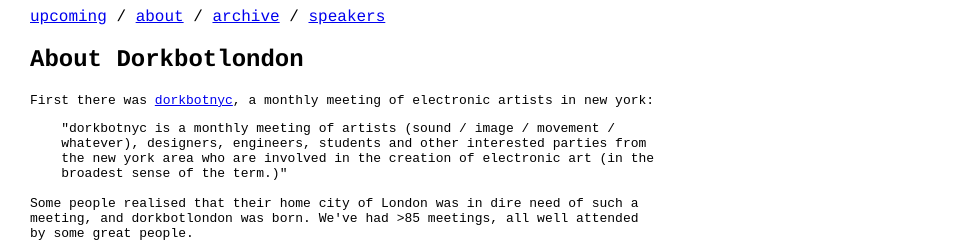
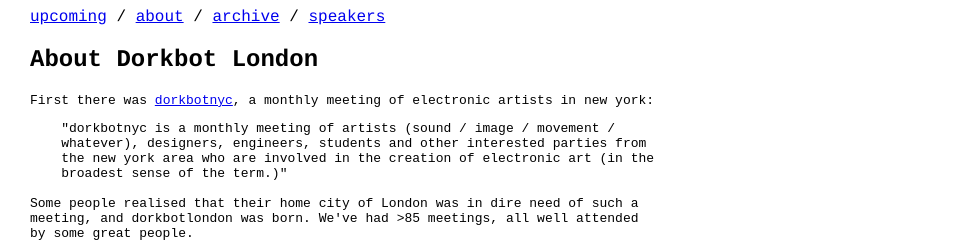
Before and after one commit to dorkbotlondon/dorkbotlondon.github.io, a Jekyll site: the page built from about.html, in a window 1280 px wide. Shown: the top 242 px of the page, without its empty margins (0-954 px from the left). Built offline with Jekyll 4.4.1, drawn with Linux system fonts in a browser that asks for light colours; Markdown is read by kramdown in place of the engine named in the settings.

Commit message:
Fix name

```diff
--- a/about.html
+++ b/about.html
@@ -1,6 +1,6 @@
 ---
 layout: page
-title: About Dorkbotlondon
+title: About Dorkbot London
 permalink: /about/
 ---
 <pre>
```
